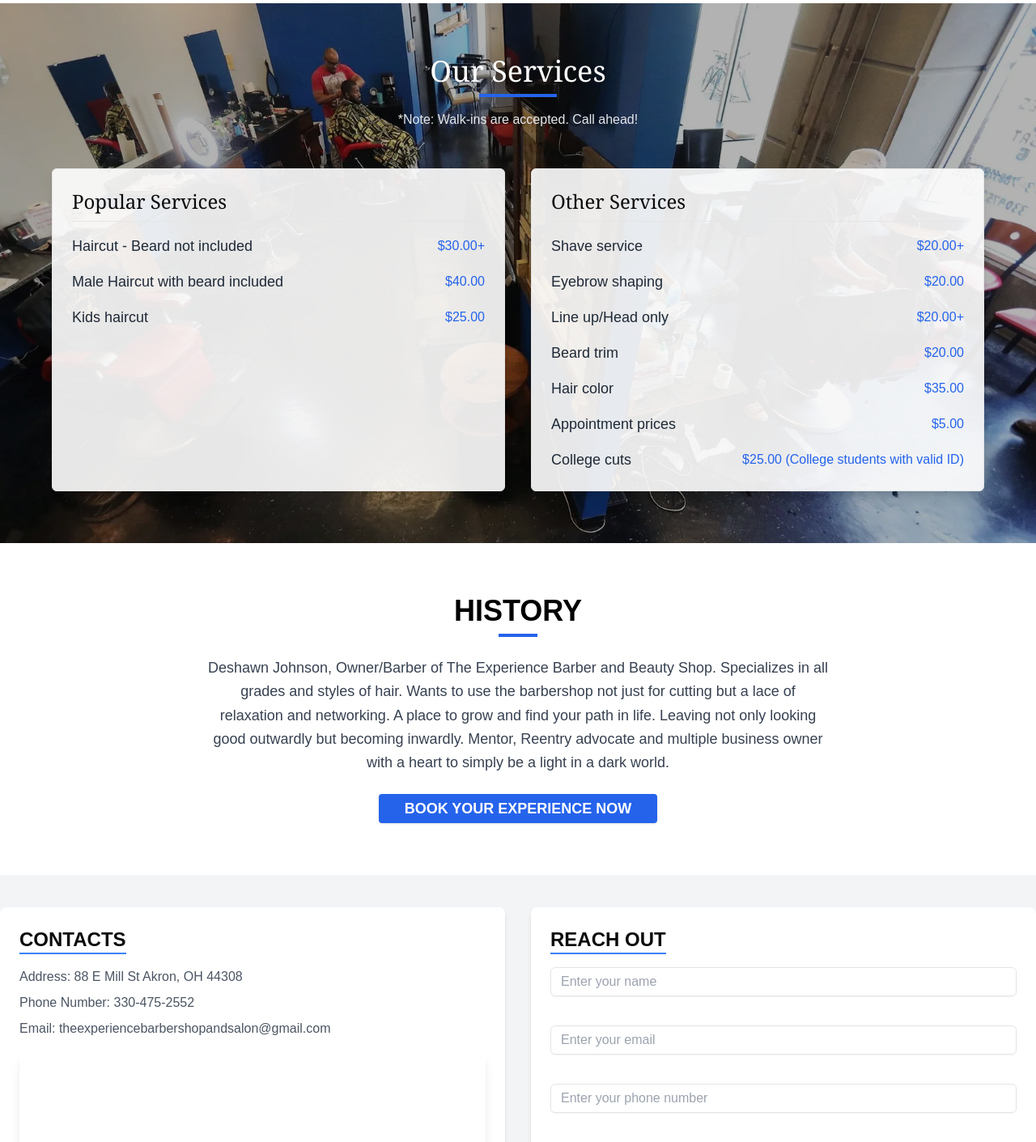
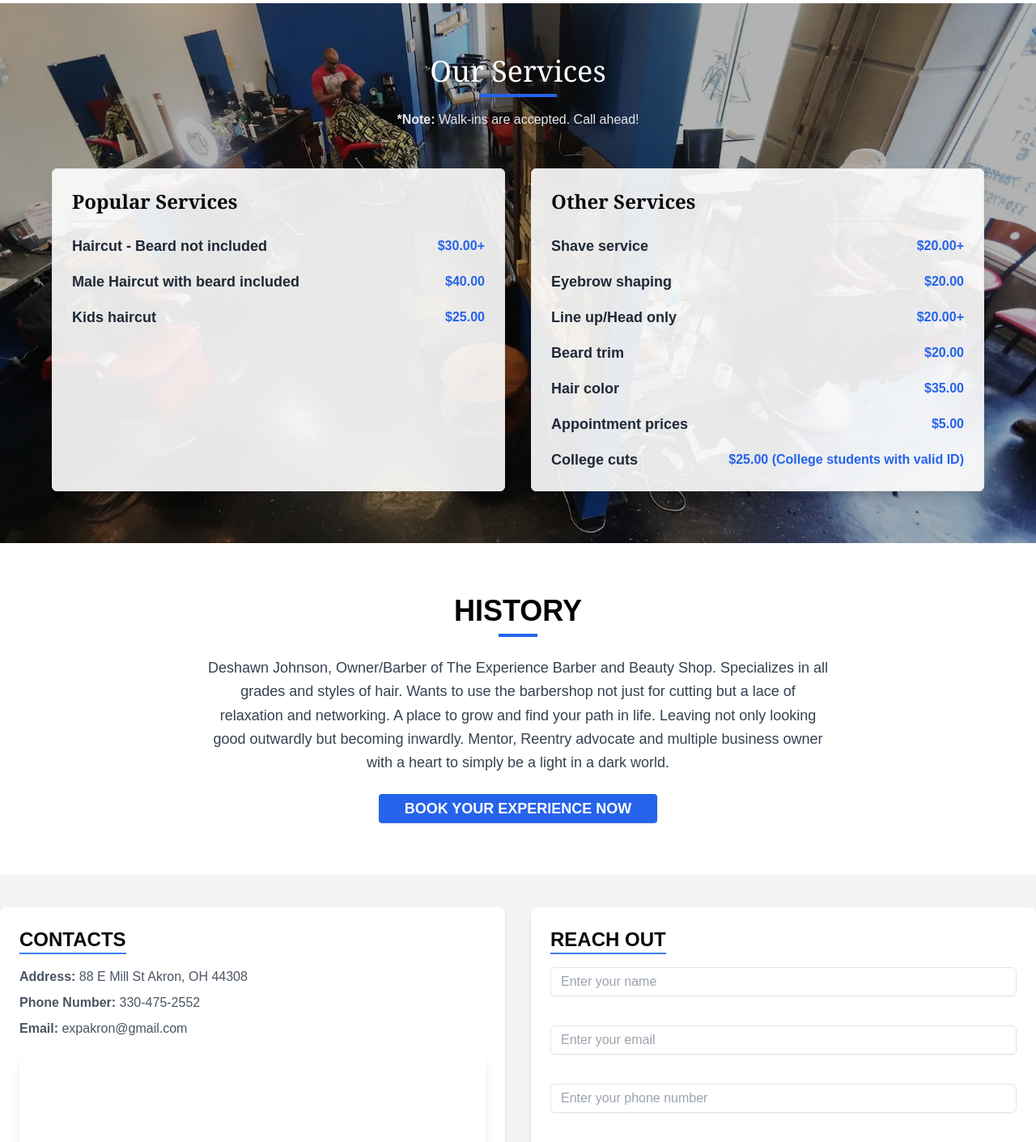
Before and after one commit to ByteFlowWebAgency/theExperienceBarberShop, a Next.js app: page / in a window 1280 px wide. Shown: the part 1680-3091 px from the top of the page at 81% size. Built offline with nearby package versions, Linux system fonts and the light colour scheme; grey boxes are pictures that could not be loaded.

Commit message:
Fix sitemap deployment issue: remove API route & update next.config.js

```diff
--- a/app/api/sitemap.ts
+++ /dev/null
@@ -1,15 +0,0 @@
-import { NextApiRequest, NextApiResponse } from "next";
-
-export default function handler(req: NextApiRequest, res: NextApiResponse) {
-  const sitemap = `<?xml version="1.0" encoding="UTF-8"?>
-    <urlset xmlns="http://www.sitemaps.org/schemas/sitemap/0.9">
-      <url>
-        <loc>https://www.theexpshop.com/</loc>
-        <lastmod>${new Date().toISOString()}</lastmod>
-        <changefreq>monthly</changefreq>
-        <priority>1.0</priority>
-      </url>
-    </urlset>`;
-  res.setHeader("Content-Type", "text/xml");
-  res.status(200).send(sitemap);
-}
--- a/app/components/Footer.tsx
+++ b/app/components/Footer.tsx
@@ -13,11 +13,11 @@
             CONTACTS
           </h1>
           <p className="text-gray-600 mb-2">
-            Address: 88 E Mill St Akron, OH 44308
+          <strong>Address: </strong>88 E Mill St Akron, OH 44308
           </p>
-          <p className="text-gray-600 mb-2">Phone Number: 330-475-2552</p>
+          <p className="text-gray-600 mb-2"><strong>Phone Number: </strong>330-475-2552</p>
           <p className="text-gray-600 mb-2">
-            Email: theexperiencebarbershopandsalon@gmail.com
+            <strong>Email: </strong>expakron@gmail.com
           </p>
           <IFrameMap />
         </div>
--- a/app/components/ServicesSection.tsx
+++ b/app/components/ServicesSection.tsx
@@ -79,7 +79,7 @@
           </h2>
           <div className="w-24 h-1 bg-blue-600 mx-auto"></div>
           <p className="text-gray-200 mt-4">
-            *Note: Walk-ins are accepted. Call ahead!
+            <strong>*Note: </strong>Walk-ins are accepted. Call ahead!
           </p>
         </div>
 
@@ -87,16 +87,16 @@
           {serviceCategories.map((category) => (
             <Card
               key={category.title}
-              className="p-6 bg-white bg-opacity-90 shadow-lg rounded-md"
+              className="p-6 bg-white bg-opacity-90 font-semibold shadow-lg rounded-md"
             >
-              <h3 className="text-2xl font-serif mb-4 border-b pb-2">
+              <h3 className="text-2xl font-serif font-bold mb-4 border-b pb-2">
                 {category.title}
               </h3>
               <ul className="space-y-4">
                 {category.services.map((service) => (
                   <li key={service.name} className="flex justify-between items-center">
                     <span className="text-lg text-gray-800">{service.name}</span>
-                    <span className="text-blue-600 font-medium">{service.price}</span>
+                    <span className="text-blue-600 font-semibold">{service.price}</span>
                   </li>
                 ))}
               </ul>
--- a/app/page.tsx
+++ b/app/page.tsx
@@ -28,7 +28,7 @@
               "postalCode": "44308",
               "addressCountry": "US"
             },
-            "email": "theexperiencebarbershopandsalon@gmail.com",
+            "email": "Expakron@gmail.com",
             "telephone": "330-475-2552",
             "openingHours": "Mon: Appointments only, Tue-Sa 10:00AM-6:00PM"
           })
--- a/next.config.js
+++ b/next.config.js
@@ -1,11 +1,11 @@
 /** @type {import('next').NextConfig} */
-const nextConfig = {};
+const nextConfig = {
+    output: "export",
+    reactStrictMode: true,
+    images: {
+      unoptimized: true,
+    },
+    trailingSlash: true,
+  };
 
-module.exports = nextConfig;
-module.exports = {
-    reactStrictMode: true,
-    trailingSlash: true,
-    async rewrites() {
-      return [{ source: "/sitemap.xml", destination: "/api/sitemap" }];
-    },
-  };
+  module.exports = nextConfig;
--- a/package.json
+++ b/package.json
@@ -7,6 +7,7 @@
   },
   "scripts": {
     "dev": "next dev",
+    "prebuild": "node scripts/sitemap.js",
     "build": "next build",
     "start": "next start",
     "lint": "next lint"
--- a/tsconfig.json
+++ b/tsconfig.json
@@ -25,6 +25,6 @@
       "@app/": ["app/*"]
     }
   },
-  "include": ["next-env.d.ts", "**/*.ts", "**/*.tsx", ".next/types/**/*.ts"],
+  "include": ["next-env.d.ts", "**/*.ts", "**/*.tsx", ".next/types/**/*.ts", "scripts/sitemap.js"],
   "exclude": ["node_modules"]
 }
```
Also changed, not shown: scripts/sitemap.js (added, +30 -0 lines).
